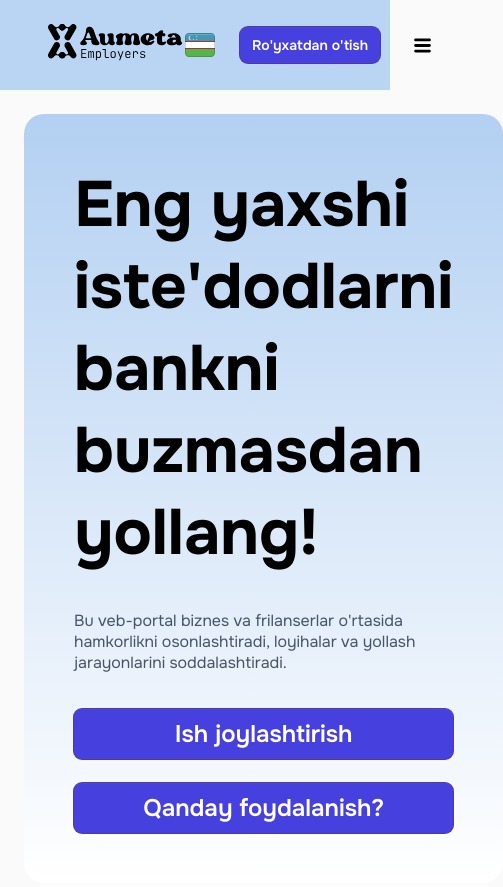
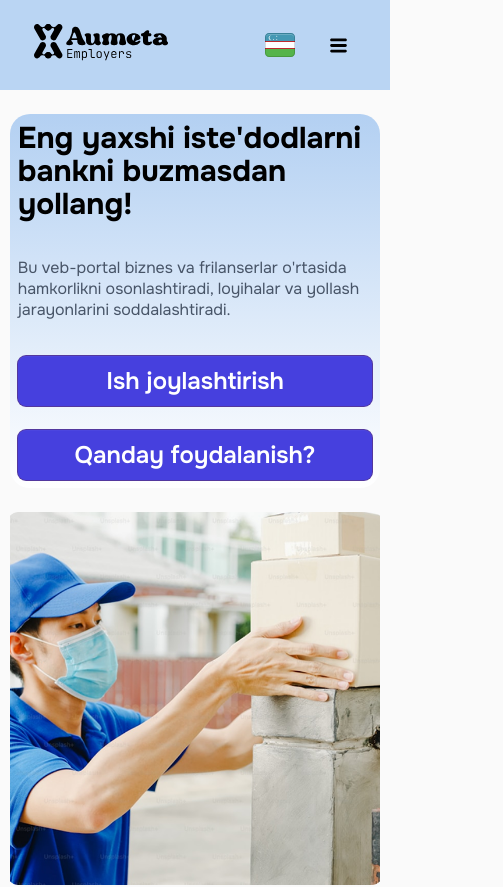
Before and after one commit to Lexoice1997/aumeta, a React (Vite) app: page /main in a window 390 px wide. Shown: the top 887 px of the page, 503 px wide, since content can reach past the window. Built offline with nearby package versions, Linux system fonts and the light colour scheme.

Commit message:
fix main page layout & spacing issues

```diff
--- a/src/app/components/main-layout/MainLayout.tsx
+++ b/src/app/components/main-layout/MainLayout.tsx
@@ -1,41 +1,41 @@
-import { Avatar, Button, Dropdown, MenuProps, Modal } from "antd"
-import { Link, Outlet, useNavigate } from "react-router-dom"
-import i18next from 'i18next'
-import { useTranslation } from "react-i18next"
-import clsx from "clsx"
-import { useState } from "react"
+import { Avatar, Button, Dropdown, MenuProps, Modal } from "antd";
+import clsx from "clsx";
+import i18next from "i18next";
+import { useState } from "react";
+import { useTranslation } from "react-i18next";
+import { Link, Outlet, useNavigate } from "react-router-dom";
 
-import { FacebookIcon } from "@assets/icons/FacebookIcon"
-import { InstagramIcon } from "@assets/icons/InstagramIcon"
-import { LinkedInIcon } from "@assets/icons/LinkedInIcon"
-import { TwitterIcon } from "@assets/icons/TwitterIcon"
-import { rootPaths } from '../../utils/constants/rootPaths'
-import { useGetClientProfile } from "../../../features/profile/services/profileQueries"
-import { Languages } from '@utils/constants/menuLanguages'
-import { languages } from "@utils/enums/languages"
-import { useAppDispatch, useAppSelector } from "@hooks/useRedux"
-import { setLanguage, setSidebar } from "@slices/appSlice"
-import { imgSrc } from "@utils/helpers/getSrc"
-import { LogoIcon } from "@assets/icons/LogoIcon"
-import { MenuIcon } from "@assets/icons/MenuIcon"
-import { useLogOut } from "@services/appMutations"
-import { LocalStorage } from "@utils/helpers/localStorage"
-import { setIsAuth } from "@slices/userSlice"
-import { UserIcon } from "@assets/icons/UserIcon"
-import { LogOutIcon } from "@assets/icons/LogOutIcon"
+import { FacebookIcon } from "@assets/icons/FacebookIcon";
+import { InstagramIcon } from "@assets/icons/InstagramIcon";
+import { LinkedInIcon } from "@assets/icons/LinkedInIcon";
+import { LogoIcon } from "@assets/icons/LogoIcon";
+import { LogOutIcon } from "@assets/icons/LogOutIcon";
+import { MenuIcon } from "@assets/icons/MenuIcon";
+import { TwitterIcon } from "@assets/icons/TwitterIcon";
+import { UserIcon } from "@assets/icons/UserIcon";
+import { useAppDispatch, useAppSelector } from "@hooks/useRedux";
+import { useLogOut } from "@services/appMutations";
+import { setLanguage, setSidebar } from "@slices/appSlice";
+import { setIsAuth } from "@slices/userSlice";
+import { Languages } from "@utils/constants/menuLanguages";
+import { languages } from "@utils/enums/languages";
+import { imgSrc } from "@utils/helpers/getSrc";
+import { LocalStorage } from "@utils/helpers/localStorage";
+import { useGetClientProfile } from "../../../features/profile/services/profileQueries";
+import { rootPaths } from "../../utils/constants/rootPaths";
 
-import styles from "./mainLayout.module.scss"
+import styles from "./mainLayout.module.scss";
 
 export const MainLayout = () => {
-  const { t } = useTranslation('app')
-  const { t: authT } = useTranslation('auth')
-  const navigate = useNavigate()
+  const { t } = useTranslation("app");
+  const { t: authT } = useTranslation("auth");
+  const navigate = useNavigate();
   const dispatch = useAppDispatch();
-  const logout = useLogOut()
-  const [menuOpen, setMenuOpen] = useState(false)
-  const language = useAppSelector(state => state.app.language)
-  const { isAuth } = useAppSelector(state => state.user)
-  const { data, isLoading, isError } = useGetClientProfile(isAuth)
+  const logout = useLogOut();
+  const [menuOpen, setMenuOpen] = useState(false);
+  const language = useAppSelector((state) => state.app.language);
+  const { isAuth } = useAppSelector((state) => state.user);
+  const { data, isLoading, isError } = useGetClientProfile(isAuth);
 
   const onChangeLanguage = (lang: languages) => {
     dispatch(setLanguage(lang));
@@ -45,23 +45,23 @@ export const MainLayout = () => {
 
   const onLogout = () => {
     logout.mutateAsync().then(() => {
-      dispatch(setIsAuth(false))
+      dispatch(setIsAuth(false));
       dispatch(
         setSidebar({
           collapsed: false,
-          collapsible: true,
+          collapsible: true
         })
-      )
-      LocalStorage.clear()
-      navigateToAuth()
-    })
-  }
+      );
+      LocalStorage.clear();
+      navigateToAuth();
+    });
+  };
 
   const navigateToAuth = () => {
-    navigate(rootPaths.AUTH.INDEX)
-  }
+    navigate(rootPaths.AUTH.INDEX);
+  };
 
-  const items: MenuProps["items"] = Object.keys(Languages).map(lang => ({
+  const items: MenuProps["items"] = Object.keys(Languages).map((lang) => ({
     key: lang,
     label: (
       <div className={styles.dropdown__item}>
@@ -69,18 +69,30 @@ export const MainLayout = () => {
       </div>
     ),
     onClick: () => onChangeLanguage(lang as languages)
-  }))
+  }));
 
   const profileDropdownItems: MenuProps["items"] = [
-    { key: 'profile', label: (<div className={styles.dropdown__item}>
+    {
+      key: "profile",
+      label: (
+        <div className={styles.dropdown__item}>
           <UserIcon color="var(--gray-900)" />
-        {t('profile')}
-      </div>), onClick: () => navigate(rootPaths.PROFILE.INDEX) },
-    { key: 'logout', label: (<div className={styles.dropdown__item}>
+          {t("profile")}
+        </div>
+      ),
+      onClick: () => navigate(rootPaths.PROFILE.INDEX)
+    },
+    {
+      key: "logout",
+      label: (
+        <div className={styles.dropdown__item}>
           <LogOutIcon color="var(--gray-900)" />
-      {t('logout')}
-    </div>), onClick: onLogout },
-  ]
+          {t("logout")}
+        </div>
+      ),
+      onClick: onLogout
+    }
+  ];
 
   return (
     <div className={styles.main}>
@@ -90,32 +102,61 @@ export const MainLayout = () => {
             <LogoIcon />
           </Link>
           <ul className={styles.header__navbar}>
-            <li>{t('navbar.postJob')}</li>
-            <li>{t('navbar.startUp')}</li>
-            <li>{t('navbar.events')}</li>
-            <li>{t('navbar.grants')}</li>
+            <li>{t("navbar.postJob")}</li>
+            <li>{t("navbar.startUp")}</li>
+            <li>{t("navbar.events")}</li>
+            <li>{t("navbar.grants")}</li>
           </ul>
           <div className={styles.header__right}>
             <Dropdown menu={{ items }}>
               <div className={styles.dropdown__item}>
-                {Languages[language].icon}{" "}<span className={styles.md_hidden}>{Languages[language].title}</span>
+                {Languages[language].icon}{" "}
+                <span className={styles.md_hidden}>
+                  {Languages[language].title}
+                </span>
               </div>
             </Dropdown>
-            {
-              isAuth ? (!isLoading && !isError) && <Dropdown menu={{ items: profileDropdownItems }}>
+            {isAuth ? (
+              !isLoading &&
+              !isError && (
+                <Dropdown menu={{ items: profileDropdownItems }}>
                   <div className={styles.profile}>
-                  <div className={clsx(styles.profile__left, styles.md_hidden)}>
+                    <div
+                      className={clsx(styles.profile__left, styles.md_hidden)}
+                    >
                       <h3>{data?.name}</h3>
-                    <p>{t('navbar.hrCompany')}</p>
+                      <p>{t("navbar.hrCompany")}</p>
                     </div>
-                  <Avatar src={data?.avatar ? imgSrc(data.avatar.absolutePath) : null} style={{ backgroundColor: "#d9d9d9", verticalAlign: "middle" }} size='large'>
+                    <Avatar
+                      src={
+                        data?.avatar ? imgSrc(data.avatar.absolutePath) : null
+                      }
+                      style={{
+                        backgroundColor: "#d9d9d9",
+                        verticalAlign: "middle"
+                      }}
+                      size="large"
+                    >
                       {String(data?.name[0]).toUpperCase()}
                     </Avatar>
                   </div>
-              </Dropdown>:
-              <Button type="primary" onClick={navigateToAuth}>{authT('registerButton')}</Button>
-            }
-            <Button onClick={() => setMenuOpen(true)} className={styles.md_visible} type="text" shape="circle">
+                </Dropdown>
+              )
+            ) : (
+              <Button
+                className={styles.md_hidden}
+                type="primary"
+                onClick={navigateToAuth}
+              >
+                {authT("registerButton")}
+              </Button>
+            )}
+            <Button
+              onClick={() => setMenuOpen(true)}
+              className={styles.md_visible}
+              type="text"
+              shape="circle"
+            >
               <MenuIcon />
             </Button>
           </div>
@@ -131,9 +172,7 @@ export const MainLayout = () => {
               <Link to={rootPaths.MAIN.INDEX}>
                 <LogoIcon color="white" />
               </Link>
-              <div>
-                {t('footer.description')}
-              </div>
+              <div>{t("footer.description")}</div>
               <div className={styles.socials}>
                 <FacebookIcon />
                 <LinkedInIcon />
@@ -142,30 +181,30 @@ export const MainLayout = () => {
               </div>
             </div>
             <div className={styles.top__item}>
-              <h3>{t('footer.quickLink.title')}</h3>
-              <p>{t('footer.quickLink.about')}</p>
-              <p>{t('footer.quickLink.contact')}</p>
-              <p>{t('footer.quickLink.pricing')}</p>
+              <h3>{t("footer.quickLink.title")}</h3>
+              <p>{t("footer.quickLink.about")}</p>
+              <p>{t("footer.quickLink.contact")}</p>
+              <p>{t("footer.quickLink.pricing")}</p>
             </div>
             <div className={styles.top__item}>
-              <h3>{t('footer.employers.title')}</h3>
-              <p>{t('footer.employers.postAJob')}</p>
-              <p>{t('footer.employers.recentlyPost')}</p>
-              <p>{t('footer.information.title')}</p>
+              <h3>{t("footer.employers.title")}</h3>
+              <p>{t("footer.employers.postAJob")}</p>
+              <p>{t("footer.employers.recentlyPost")}</p>
+              <p>{t("footer.information.title")}</p>
             </div>
             <div className={styles.top__item}>
-              <h3>{t('footer.information.support')}</h3>
-              <p>{t('footer.information.faqs')}</p>
-              <p>{t('footer.information.privacyPolicy')}</p>
-              <p>{t('footer.information.termsAndConditions')}</p>
+              <h3>{t("footer.information.support")}</h3>
+              <p>{t("footer.information.faqs")}</p>
+              <p>{t("footer.information.privacyPolicy")}</p>
+              <p>{t("footer.information.termsAndConditions")}</p>
             </div>
           </div>
           <div className={styles.bottom}>
             <div>© {new Date().getFullYear()} Aumeta</div>
             <div className={styles.bottom__right}>
-              <p>{t('footer.privacy')}</p>
-              <p>{t('footer.siteMap')}</p>
-              <p>{t('footer.company')}</p>
+              <p>{t("footer.privacy")}</p>
+              <p>{t("footer.siteMap")}</p>
+              <p>{t("footer.company")}</p>
             </div>
           </div>
         </div>
@@ -173,20 +212,12 @@ export const MainLayout = () => {
 
       <Modal footer open={menuOpen} onCancel={() => setMenuOpen(false)}>
         <div className={styles.column_links}>
-          <Button block>
-            {t('navbar.postJob')}
-          </Button>
-          <Button block>
-            {t('navbar.startUp')}
-          </Button>
-          <Button block>
-            {t('navbar.events')}
-          </Button>
-          <Button block>
-            {t('navbar.grants')}
-          </Button>
+          <Button block>{t("navbar.postJob")}</Button>
+          <Button block>{t("navbar.startUp")}</Button>
+          <Button block>{t("navbar.events")}</Button>
+          <Button block>{t("navbar.grants")}</Button>
         </div>
       </Modal>
     </div>
-  )
-}
+  );
+};
--- a/src/app/components/main-layout/mainLayout.module.scss
+++ b/src/app/components/main-layout/mainLayout.module.scss
@@ -15,7 +15,7 @@
 }
 
 .container {
-  max-width: rem(1440);
+  max-width: 90%;
   margin: 0 auto;
 }
 
@@ -32,6 +32,9 @@
 
   .header {
     padding: rem(24) rem(48);
+    @media screen and (max-width: 576px) {
+      padding: rem(24) rem(16);
+    }
     background: #bad5f3;
 
     &_items {
--- a/src/features/main/index.module.scss
+++ b/src/features/main/index.module.scss
@@ -4,8 +4,11 @@
   display: flex;
   flex-direction: column;
   gap: rem(60);
-  padding: rem(24);
-  max-width: rem(1440);
+  padding: rem(24) 0;
+  max-width: 90%;
+  @media screen and (max-width: 576px) {
+    max-width: 95%;
+  }
   margin: 0 auto;
 
   .section_top {
@@ -20,16 +23,20 @@
     .left {
       display: flex;
       flex-direction: column;
-      justify-content: space-between;
+      justify-content: space-evenly;
       // width: 50%;
       padding: rem(50);
+      @media screen and (max-width: 576px) {
+        padding: rem(8);
+      }
       gap: rem(36);
       border-radius: rem(20);
       background: linear-gradient(to bottom, #b3d0f2, #fff);
 
       h1 {
         max-width: rem(500);
-        font-size: rem(64);
+        line-height: 110%;
+        font-size: clamp(rem(30), 5vw, rem(55));
         color: var(--black);
       }
 
@@ -85,7 +92,7 @@
         grid-template-columns: repeat(2, 1fr);
       }
 
-      @media screen and (max-width: 400px) {
+      @media screen and (max-width: 576px) {
         grid-template-columns: repeat(1, 1fr);
       }
 
@@ -96,8 +103,10 @@
         border: rem(1) solid var(--gray-300);
         display: flex;
         flex-direction: column;
+        justify-content: space-between;
         gap: rem(24);
         border-radius: rem(20);
+        width: 100%;
 
         &:hover {
           cursor: pointer;
@@ -139,7 +148,7 @@
         grid-template-columns: repeat(2, 1fr);
       }
 
-      @media screen and (max-width: 400px) {
+      @media screen and (max-width: 576px) {
         grid-template-columns: repeat(1, 1fr);
       }
 
@@ -166,7 +175,6 @@
 
         p {
           font-weight: var(--gray-600);
-          text-align: center;
         }
       }
     }
```
Lines whose indentation alone changed are shown as unchanged.
